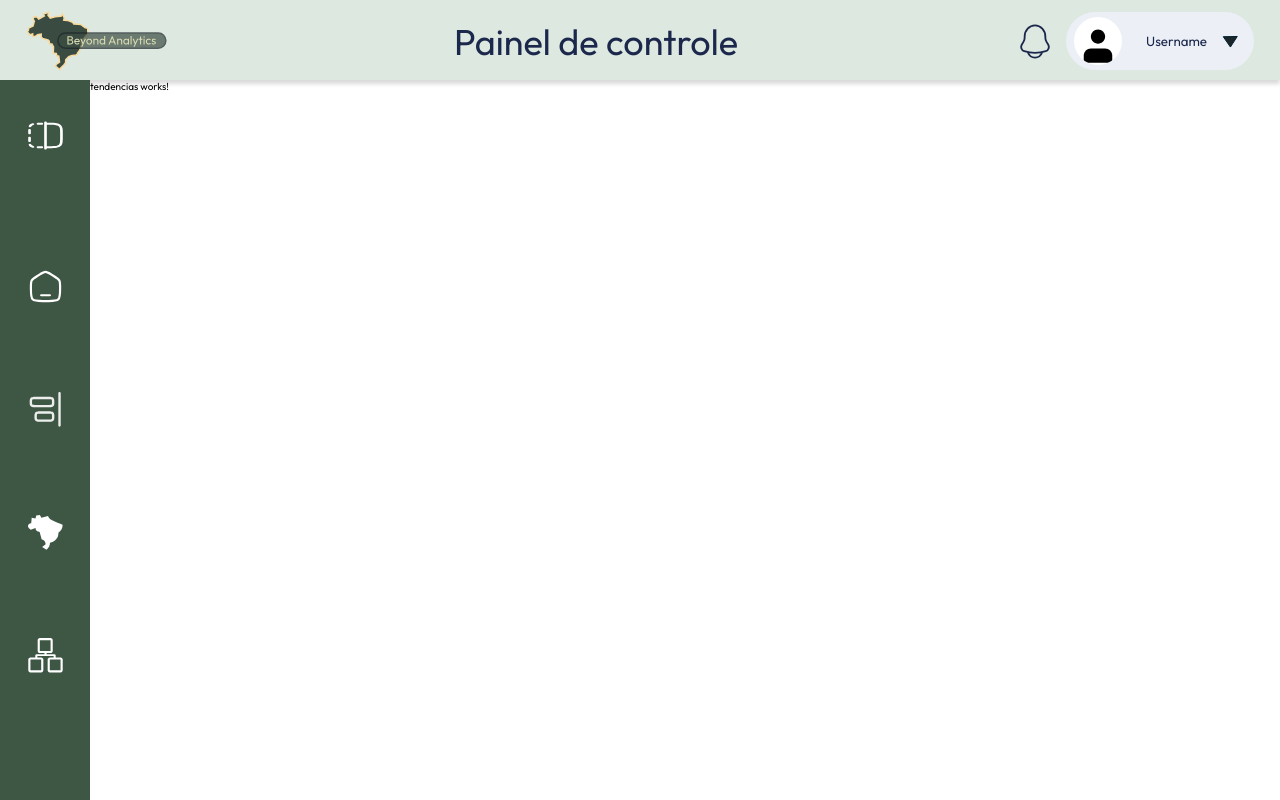
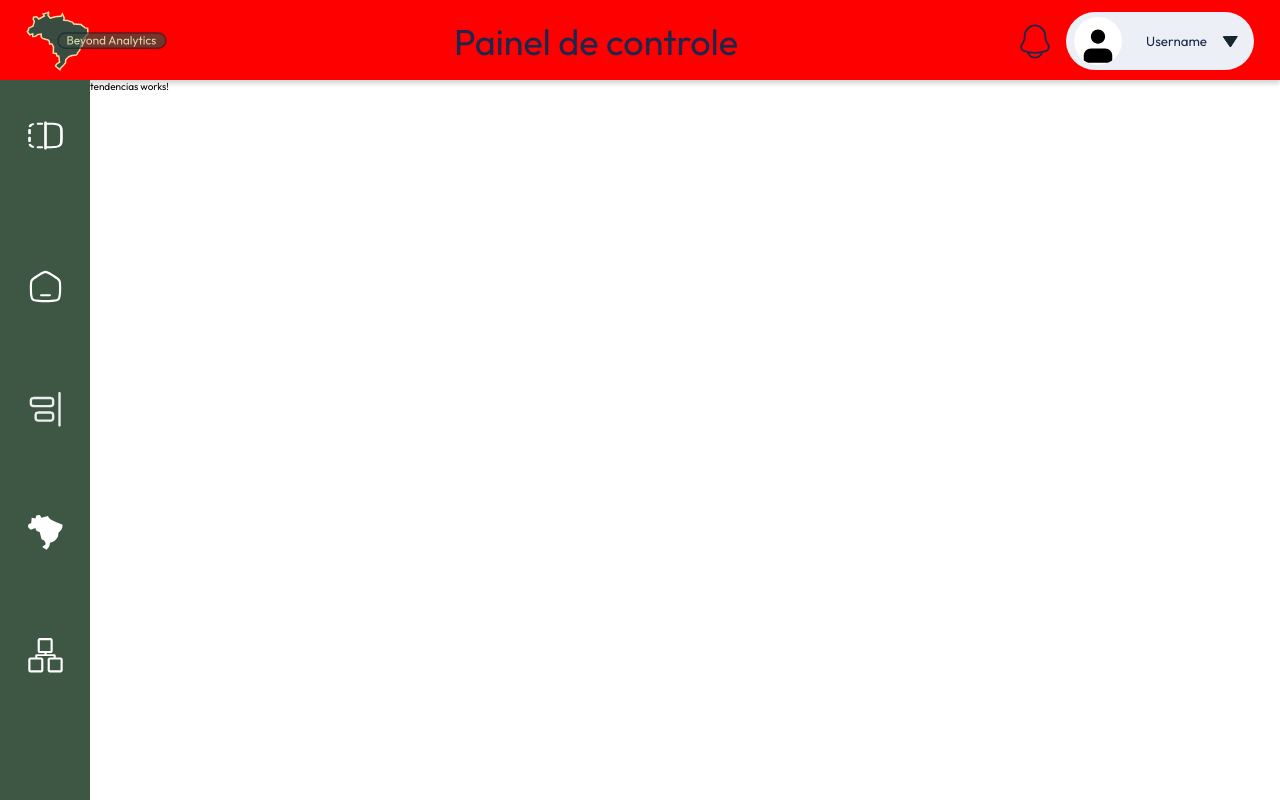
Before and after one commit to GabrielSousaSPTech/beyond_web, an Angular app: page /tendencias in a window 1280 px wide. Built offline with nearby package versions, Linux system fonts and the light colour scheme.

Commit message:
teste container auto update

```diff
--- a/src/dashAngular/app/components/header/header.component.css
+++ b/src/dashAngular/app/components/header/header.component.css
@@ -1,5 +1,5 @@
 header {
-    background-color: var(--light-green);
+    background-color: red;
     height: 8rem;
     box-shadow: 0px 4px 4px 0px rgba(0, 0, 0, 0.15);
 }
```
